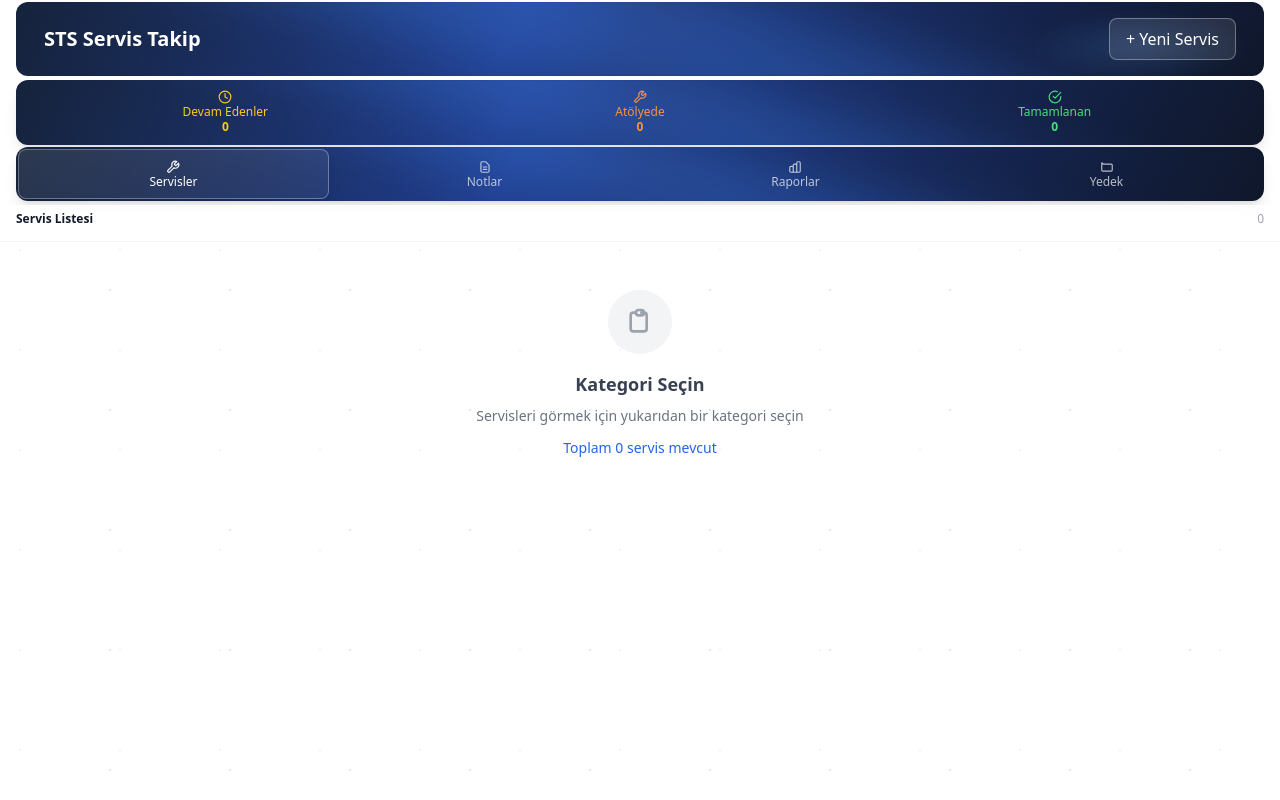
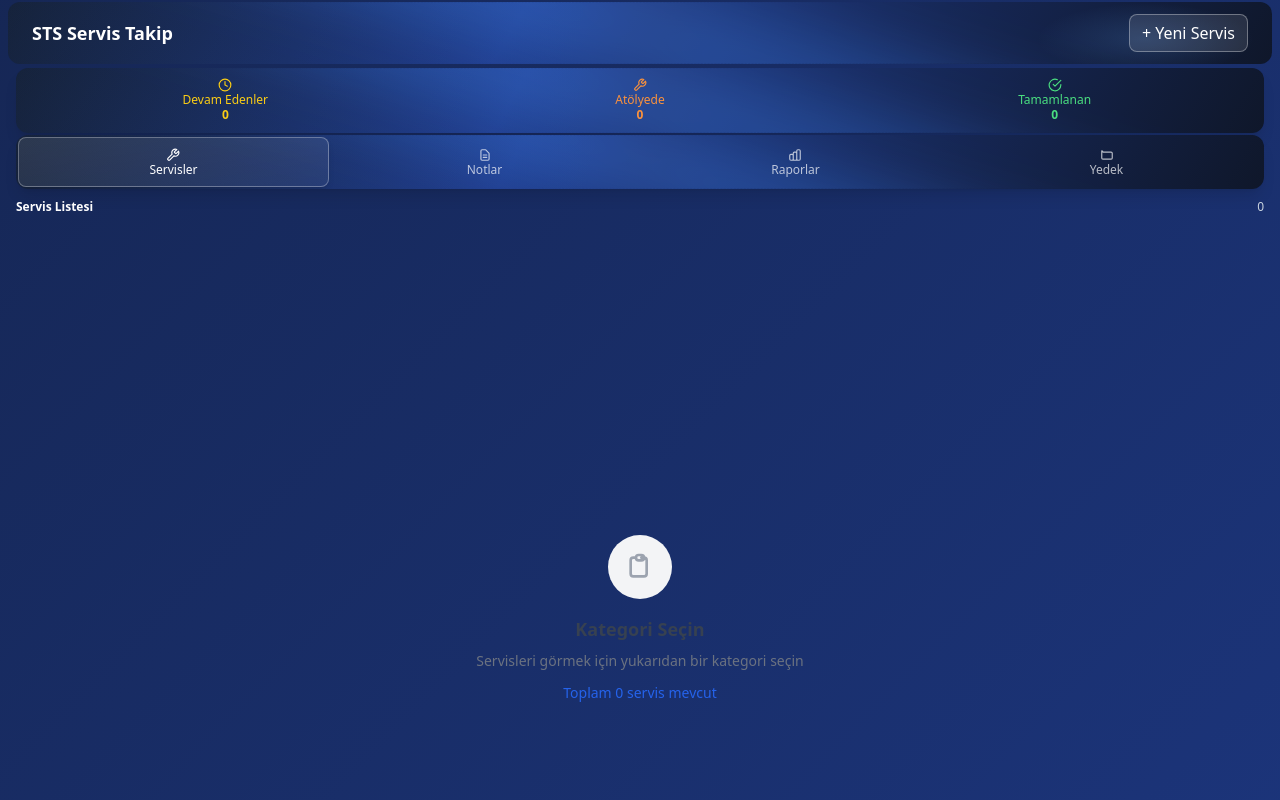
Before and after one commit to stsservis/boltvercel, a React (Vite) app: page / in a window 1280 px wide. Built offline with nearby package versions, Linux system fonts and the light colour scheme.

Commit message:
Add files via upload

```diff
--- a/src/components/Header.tsx
+++ b/src/components/Header.tsx
@@ -8,7 +8,7 @@ interface HeaderProps {
 
 const Header: React.FC<HeaderProps> = ({ onNavigate, currentPage }) => {
   return (
-    <div className="px-4 py-0.5">
+    <div className="px-2 py-0.5">
       <header className="header-custom header-style-bg min-h-[50px]">
         <div className="moving-bg" aria-hidden="true"></div>
         <div className="header-content-wrapper">
--- a/src/components/ServiceListView.tsx
+++ b/src/components/ServiceListView.tsx
@@ -20,16 +20,16 @@ interface ServiceListViewProps {
 }
 
 const getColorClasses = (color: string) => {
-  const colorMap: { [key: string]: { bg: string; border: string; text: string; borderLeft: string } } = {
-    white: { bg: 'bg-white', border: 'border-gray-200', text: 'text-gray-700', borderLeft: 'border-l-gray-400' },
-    red: { bg: 'bg-red-50', border: 'border-red-200', text: 'text-red-700', borderLeft: 'border-l-red-500' },
-    orange: { bg: 'bg-orange-50', border: 'border-orange-200', text: 'text-orange-700', borderLeft: 'border-l-orange-500' },
-    yellow: { bg: 'bg-yellow-50', border: 'border-yellow-200', text: 'text-yellow-700', borderLeft: 'border-l-yellow-500' },
-    green: { bg: 'bg-green-50', border: 'border-green-200', text: 'text-green-700', borderLeft: 'border-l-green-500' },
-    blue: { bg: 'bg-blue-50', border: 'border-blue-200', text: 'text-blue-700', borderLeft: 'border-l-blue-500' },
-    purple: { bg: 'bg-purple-50', border: 'border-purple-200', text: 'text-purple-700', borderLeft: 'border-l-purple-500' },
-    pink: { bg: 'bg-pink-50', border: 'border-pink-200', text: 'text-pink-700', borderLeft: 'border-l-pink-500' },
-    gray: { bg: 'bg-gray-50', border: 'border-gray-200', text: 'text-gray-700', borderLeft: 'border-l-gray-500' },
+  const colorMap: { [key: string]: { bg: string; border: string; text: string; borderLeft: string; } } = {
+    white: { bg: 'bg-transparent', border: 'border-transparent', text: 'text-gray-200', borderLeft: 'border-l-white' },
+    red: { bg: 'bg-transparent', border: 'border-transparent', text: 'text-red-400', borderLeft: 'border-l-red-500' },
+    orange: { bg: 'bg-transparent', border: 'border-transparent', text: 'text-orange-400', borderLeft: 'border-l-orange-500' },
+    yellow: { bg: 'bg-transparent', border: 'border-transparent', text: 'text-yellow-400', borderLeft: 'border-l-yellow-500' },
+    green: { bg: 'bg-transparent', border: 'border-transparent', text: 'text-green-400', borderLeft: 'border-l-green-500' },
+    blue: { bg: 'bg-transparent', border: 'border-transparent', text: 'text-blue-400', borderLeft: 'border-l-blue-500' },
+    purple: { bg: 'bg-transparent', border: 'border-transparent', text: 'text-purple-400', borderLeft: 'border-l-purple-500' },
+    pink: { bg: 'bg-transparent', border: 'border-transparent', text: 'text-pink-400', borderLeft: 'border-l-pink-500' },
+    gray: { bg: 'bg-transparent', border: 'border-transparent', text: 'text-gray-400', borderLeft: 'border-l-gray-500' },
   };
   return colorMap[color] || colorMap.white;
 };
@@ -182,31 +182,31 @@ const ServiceListView: React.FC<ServiceListViewProps> = ({
   };
 
   return (
-    <div className="flex flex-col bg-transparent">
-      <div className="px-4 py-1.5 border-b border-gray-100 bg-white/80 backdrop-blur-sm">
+    <div className="flex flex-col bg-transparent min-h-screen">
+      <div className="px-4 py-1.5" style={{ backgroundColor: 'transparent !important', boxShadow: 'none !important', border: 'none !important' }}>
         <div className="flex items-center justify-between mb-2">
           <div className="flex items-center space-x-2">
-            <h2 className="text-xs font-semibold text-gray-900 truncate">{getStatusTitle()}</h2>
+            <h2 className="text-xs font-semibold text-white truncate">{getStatusTitle()}</h2>
             {statusFilter !== 'all' && (
               <button
                 onClick={onBackToAll}
-                className="text-xs text-blue-600 hover:text-blue-800 bg-blue-50 px-1.5 py-0.5 rounded-sm whitespace-nowrap"
+                className="text-xs text-blue-200 hover:text-blue-100 bg-blue-800/30 px-1.5 py-0.5 rounded-sm whitespace-nowrap border border-blue-700/50"
               >
                 ← Geri
               </button>
             )}
           </div>
-          <span className="text-xs text-gray-400 whitespace-nowrap">{servicesToShow.length}</span>
+          <span className="text-xs text-slate-300 whitespace-nowrap">{servicesToShow.length}</span>
         </div>
 
         {statusFilter !== 'all' && (
           <div className="space-y-1.5">
             <div className="relative">
-              <SearchIcon className="absolute left-2.5 top-1/2 transform -translate-y-1/2 h-3.5 w-3.5 text-gray-400" />
+              <SearchIcon className="absolute left-2.5 top-1/2 transform -translate-y-1/2 h-3.5 w-3.5 text-slate-400" />
               <input
                 type="text"
                 placeholder="Akıllı arama: tarih, telefon, adres veya anahtar kelime..."
-                className="w-full pl-8 pr-2.5 py-2 border border-gray-300 rounded-md focus:ring-1 focus:ring-blue-500 focus:border-transparent text-xs min-h-[36px]"
+                className="w-full pl-8 pr-2.5 py-2 border border-slate-700 rounded-md focus:ring-1 focus:ring-blue-500 focus:border-transparent text-xs min-h-[36px] bg-slate-800 text-white placeholder-slate-400"
                 value={searchTerm}
                 onChange={(e) => setSearchTerm(e.target.value)}
               />
@@ -228,9 +228,9 @@ const ServiceListView: React.FC<ServiceListViewProps> = ({
               onDragOver={handleDragOver}
               onDrop={(e) => handleDrop(e, index)}
               onDragEnd={handleDragEnd}
-              className={`px-3 py-1.5 mb-1 transition-all duration-200 rounded-lg border-l-4 border-r-4 border-t border-b ${colorClasses.border} ${colorClasses.borderLeft} ${colorClasses.borderLeft.replace('border-l-', 'border-r-')} ${colorClasses.bg} shadow-sm hover:shadow-md ${
+              className={`px-3 py-1.5 mb-1 transition-all duration-200 rounded-lg border-l-4 ${colorClasses.borderLeft} ${
                 isDragging ? 'opacity-50 transform scale-[1.02] shadow-lg z-10' : ''
-              } ${servicesToShow.length > 1 ? 'cursor-grab active:cursor-grabbing' : 'cursor-pointer'}`}
+              } ${servicesToShow.length > 1 ? 'cursor-grab active:cursor-grabbing' : 'cursor-pointer'} bg-slate-900/80 backdrop-blur-sm border border-slate-700/50`}
             >
               <div className="flex items-start justify-between">
                 <div className="flex items-start space-x-1.5 flex-1 min-w-0 py-0">
@@ -245,7 +245,7 @@ const ServiceListView: React.FC<ServiceListViewProps> = ({
                           const phone = service.customerPhone || service.phoneNumber || '';
                           handlePhoneClick(phone);
                         }}
-                        className="text-blue-600 hover:text-blue-800 text-sm font-bold transition-all flex items-center px-1.5 py-0.5 rounded-md hover:bg-blue-100/50"
+                        className="text-white hover:text-gray-200 text-sm font-bold transition-all flex items-center px-1.5 py-0.5 rounded-md hover:bg-white/10"
                       >
                         {service.rawCustomerPhoneInput ?
                           formatPhoneNumberInRawText(service.rawCustomerPhoneInput) :
@@ -268,7 +268,7 @@ const ServiceListView: React.FC<ServiceListViewProps> = ({
                       e.stopPropagation();
                       handleShareService(service);
                     }}
-                    className={`p-1 ${colorClasses.text} opacity-60 hover:opacity-100 transition-all rounded-md hover:bg-white/50 min-w-[24px] min-h-[24px] flex items-center justify-center`}
+                    className={`p-1 text-white opacity-60 hover:opacity-100 transition-all rounded-md hover:bg-white/10 min-w-[24px] min-h-[24px] flex items-center justify-center`}
                   >
                     <ShareIcon className="h-3 w-3" />
                   </button>
@@ -277,7 +277,7 @@ const ServiceListView: React.FC<ServiceListViewProps> = ({
                       e.stopPropagation();
                       onEditService(service);
                     }}
-                    className={`p-1 ${colorClasses.text} opacity-60 hover:opacity-100 transition-all rounded-md hover:bg-white/50 min-w-[24px] min-h-[24px] flex items-center justify-center`}
+                    className={`p-1 text-white opacity-60 hover:opacity-100 transition-all rounded-md hover:bg-white/10 min-w-[24px] min-h-[24px] flex items-center justify-center`}
                   >
                     <EditIcon className="h-3 w-3" />
                   </button>
@@ -286,7 +286,7 @@ const ServiceListView: React.FC<ServiceListViewProps> = ({
                       e.stopPropagation();
                       onDeleteService(service.id);
                     }}
-                    className={`p-1 ${colorClasses.text} opacity-60 hover:opacity-100 transition-all rounded-md hover:bg-white/50 min-w-[24px] min-h-[24px] flex items-center justify-center`}
+                    className={`p-1 text-white opacity-60 hover:opacity-100 transition-all rounded-md hover:bg-white/10 min-w-[24px] min-h-[24px] flex items-center justify-center`}
                   >
                     <TrashIcon className="h-3 w-3" />
                   </button>
--- a/src/index.css
+++ b/src/index.css
@@ -55,16 +55,10 @@
     user-select: text;
   }
 
-  .app-bg {
-    background-color: #ffffff;
-    background-image:
-      radial-gradient(circle at 20px 50px, #f1f5f9 1px, transparent 1px),
-      radial-gradient(circle at 80px 20px, #e2e8f0 1px, transparent 1px),
-      radial-gradient(circle at 40px 80px, #f1f5f9 0.5px, transparent 0.5px),
-      radial-gradient(circle at 90px 70px, #e2e8f0 0.5px, transparent 0.5px),
-      radial-gradient(circle at 10px 10px, #f1f5f9 0.5px, transparent 0.5px);
-    background-size: 100px 100px, 120px 120px, 80px 80px, 110px 110px, 90px 90px;
-    background-position: 0 0, 30px 30px, 10px 10px, 50px 50px, 70px 70px;
+  .app-bg { /* Remove background-color and background-image from here */
+    /* background-color: #0a101c; */
+    /* background-image: none; */
+    /* background-size: auto; */
   }
 
   .app-bg::before {
@@ -75,7 +69,10 @@
     right: 0;
     bottom: 0;
     pointer-events: none;
-    z-index: -1;
+    z-index: -1; /* Keep z-index as -1 */
+    background: linear-gradient(135deg, #0f172a, #1e3a8a, #0f172a, #1e3a8a); /* Updated colors for theme */
+    background-size: 800% 800%; /* Increased size for more prominent movement */
+    animation: subtle-gradient-shift 8s ease infinite alternate; /* Faster animation */
   }
 
   /* Reusable header-style background */
@@ -101,7 +98,7 @@
   /* Header specific styles */
   .header-custom {
     position: relative;
-    padding: 16px;
+    padding: 12px;
     border-radius: 0.75rem;
     display: flex;
     justify-content: space-between;
@@ -143,14 +140,14 @@
   }
 
   .brand-text {
-    font-size: 20px;
+    font-size: 18px;
     font-weight: bold;
   }
 
   .header-button {
     background-color: rgba(255,255,255,0.1);
     border: 1px solid #ffffff55;
-    padding: 8px 16px;
+    padding: 6px 12px;
     border-radius: 8px;
     color: white;
     font-weight: 500;
@@ -172,4 +169,9 @@
     100% { background-position: 200% 0; }
   }
 
+  @keyframes subtle-gradient-shift {
+    0% { background-position: 0% 0%; }
+    100% { background-position: 100% 100%; }
+  }
+
 }
```
Also changed, not shown: src/components/Dashboard.tsx (line endings or trailing spaces).
